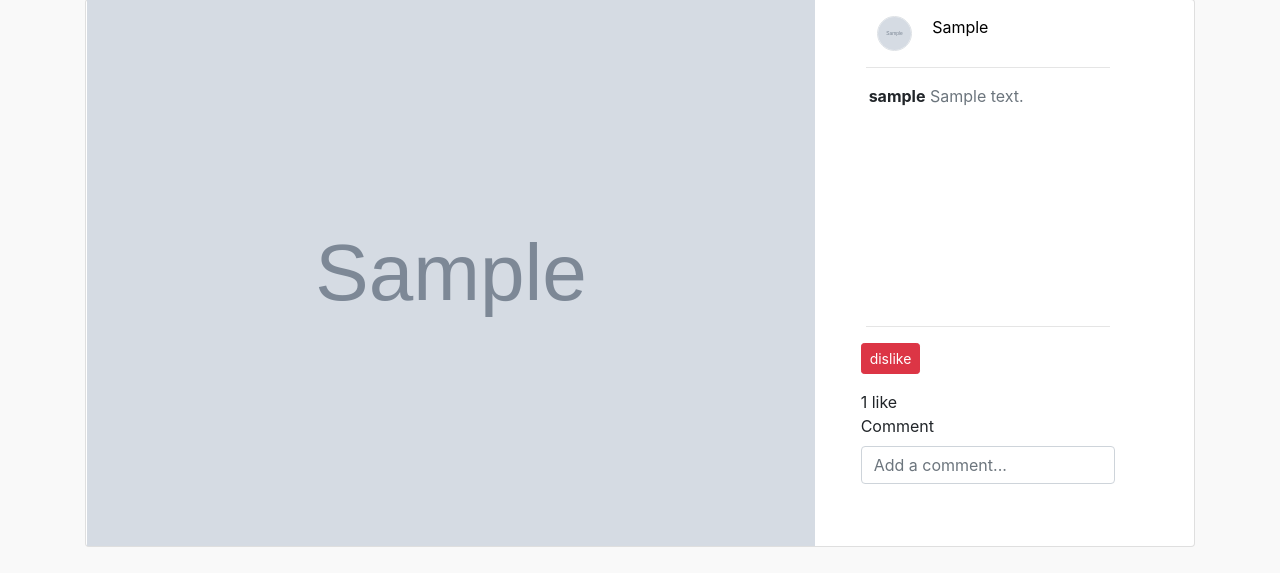
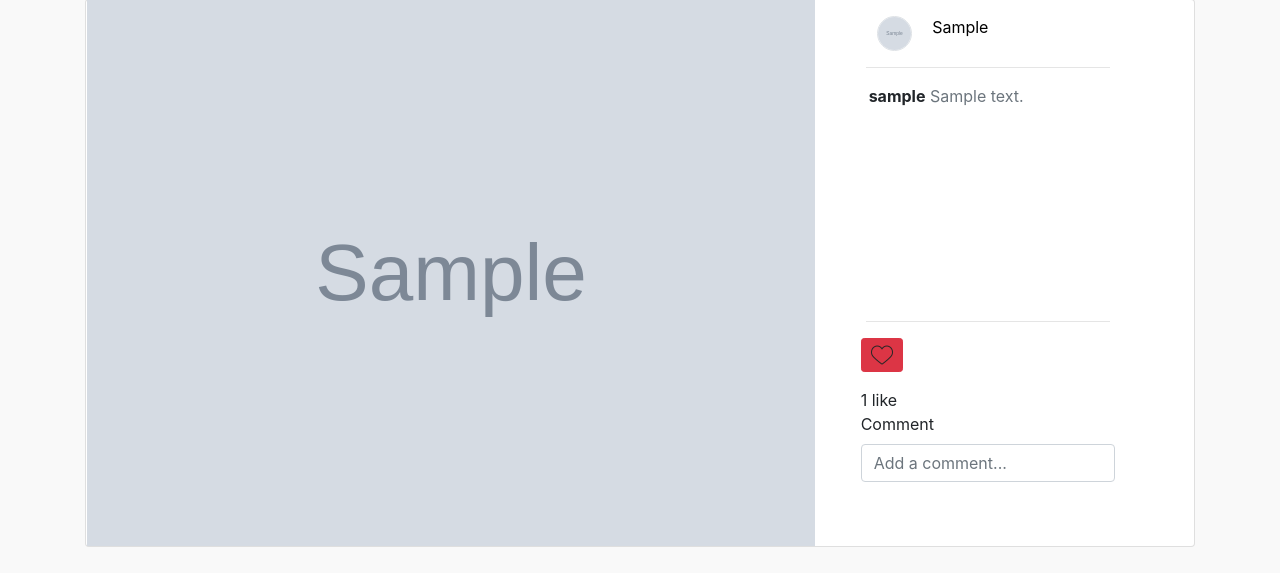
Before and after one commit to Owiti-Charles/insta-lite, a Django app: page /post/1 in a window 1280 px wide. Shown: the part 91-664 px from the top of the page. Run offline with Django 3.2, Linux system fonts and the light colour scheme; a user stored in the database is signed in; tables that the repository leaves empty hold one stand-in row (values such as "Sample post"); grey boxes marked "Sample" are stand-in pictures; some libraries are stand-ins or nearby versions.

Commit message:
Display the number of likes for all the posts in the home page

```diff
--- a/instagram/templates/instagram/index.html
+++ b/instagram/templates/instagram/index.html
@@ -52,6 +52,7 @@
                     <a class="instaicon like mt-2 mb-2"></a>
                     <a href="{% url 'comment' image.id %}" class="instaicon like mt-2 mb-2"></a>
                 </div>
+                <span class="ml-4 mb-3"><strong>{{image.likes.count}} like{{image.likes.count|pluralize}}</strong></span>
             </div>
             {% endfor %}
         </div>
--- a/instagram/templates/instagram/single_post.html
+++ b/instagram/templates/instagram/single_post.html
@@ -23,18 +23,18 @@
                 {% empty %}
                 <p class="ml-3">No comments here yet</p>
                 {% endfor %}
-                <hr style="width:96%; margin-top:86%;">
+                <hr style="width:96%; margin-top:84%;">
                 <form action="{% url 'like_post' %}" method="post">
                     {% csrf_token %}
                     {% if is_liked %}
-                    <button class="btn btn-sm btn-danger" type="submit" name="image_id" value="{{image.id}}">dislike
+                    <button class="btn btn-sm btn-danger" type="submit" name="image_id" value="{{image.id}}"><a class="instaicon like mx-auto D-block bg-red"></a>
                     </button>
                     {% else %}
-                    <button class="btn btn-sm btn-primary" type="submit" name="image_id" value="{{image.id}}">like
+                    <button class="btn btn-sm" type="submit" name="image_id" value="{{image.id}}"><a class="instaicon like mx-auto D-block"></a>
                     </button>
                     {% endif %}
                 </form>
-                <span>{{ total_likes }} like</span>
+                <span>{{ total_likes }} like{{ total_likes | pluralize}}</span>
                 <form action="" method="post" novalidate>
                     {% csrf_token %}
                     {{ form|crispy }}
--- a/instagram/views.py
+++ b/instagram/views.py
@@ -38,7 +38,8 @@ def index(request):
     params = {
         'images': images,
         'form': form,
-        'users': users
+        'users': users,
+
     }
     return render(request, 'instagram/index.html', params)
 
--- a/static/css/styles.css
+++ b/static/css/styles.css
@@ -36,6 +36,7 @@ h1{
 .instaicon{
     display: inline-block;
     background-image: url(/static/images/96319a506a03.png);
+    padding:0px;
 }
 .instaglyph{
     display: inline-block;
```
Also changed, not shown: 1 other file.
